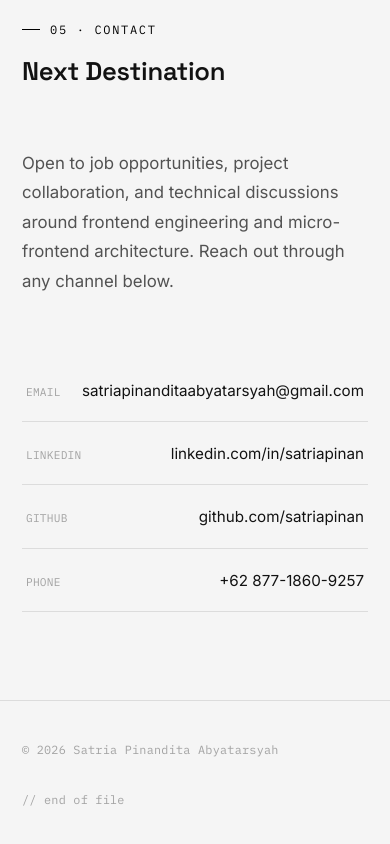
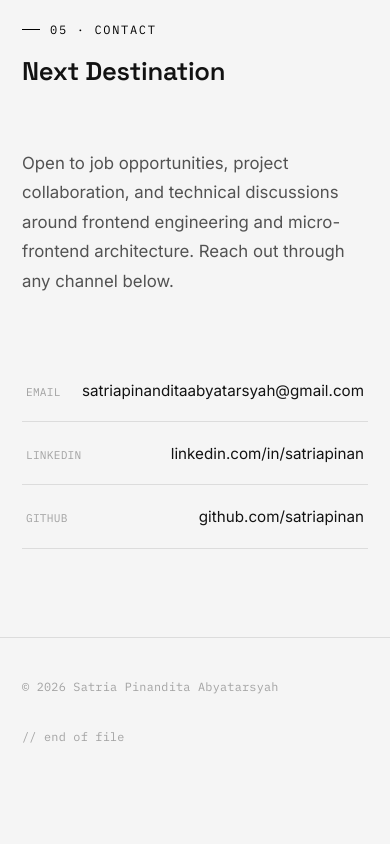
Before and after one commit to satriapinan/satriapinan.github.io, a React (Vite) app: page / in a window 390 px wide. Shown: the part 10942-11786 px from the top of the page. After the commit the page ends 11741 px from the top, so only its background shows below. Built offline with nearby package versions, Linux system fonts and the light colour scheme.

Commit message:
feat: refine mobile UX and remove phone number

```diff
--- a/src/components/Contact.jsx
+++ b/src/components/Contact.jsx
@@ -28,10 +28,6 @@ export default function Contact() {
               <span className="contact__link-label mono">{ui.linkGithub}</span>
               <span className="contact__link-value">{contact.github}</span>
             </a>
-            <a className="contact__link" href={`tel:${contact.phone.replace(/\s|-/g, "")}`}>
-              <span className="contact__link-label mono">{ui.linkPhone}</span>
-              <span className="contact__link-value">{contact.phone}</span>
-            </a>
           </div>
         </div>
       </div>
--- a/src/data/content.js
+++ b/src/data/content.js
@@ -2,7 +2,6 @@ export const contact = {
   name: "Satria Pinandita Abyatarsyah",
   role: "Full Stack Engineer — Frontend Focused",
   email: "satriapinanditaabyatarsyah@gmail.com",
-  phone: "+62 877-1860-9257",
   linkedin: "linkedin.com/in/satriapinan",
   github: "github.com/satriapinan",
 };
```
